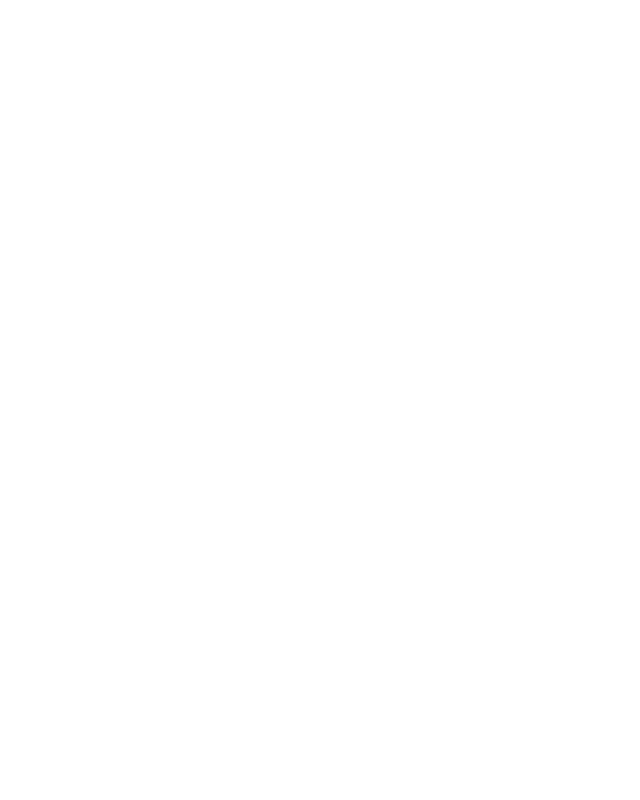
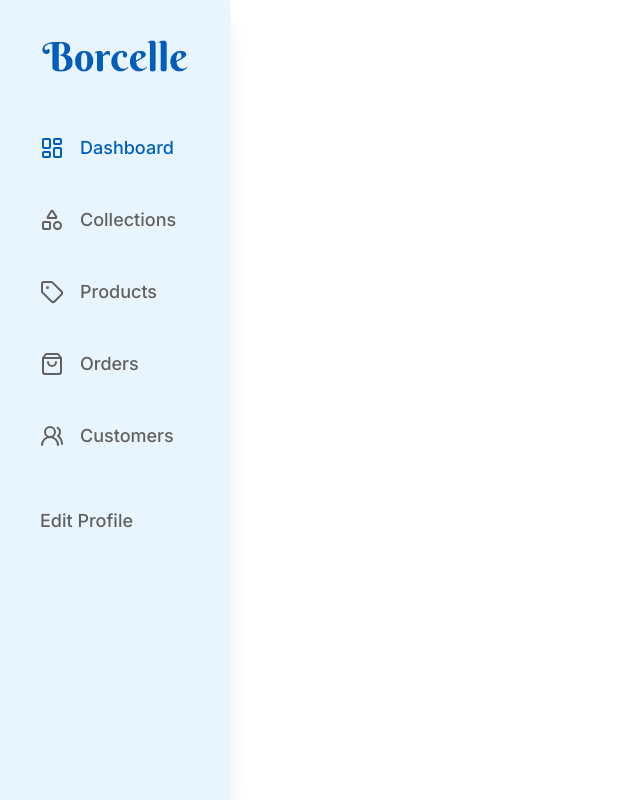
Before and after one commit to Shivansh-22866/pushp, a Next.js app: page / in a window 1280 px wide. Shown: the whole page, without its empty margins (0-640 px from the left). Built offline with nearby package versions, Linux system fonts and the light colour scheme.

Commit message:
Navbar Layout

```diff
--- a/app/(dashboard)/layout.tsx
+++ b/app/(dashboard)/layout.tsx
@@ -3,6 +3,8 @@
 import "../globals.css";
 
 import { ClerkProvider } from "@clerk/nextjs";
+import LeftSideBar from "../components/layout/LeftSideBar";
+import TopBar from "../components/layout/TopBar";
 
 const inter = Inter({ subsets: ["latin"] });
 
@@ -19,7 +21,15 @@
   return (
     <ClerkProvider>
       <html lang="en">
-        <body className={inter.className}>{children}</body>
+        <body className={inter.className}>
+            <div className="flex max-lg:flex-col text-grey-1">
+                <LeftSideBar/>
+                <TopBar/>
+                <div className="flex-1">
+                    {children}
+                </div>
+            </div>
+        </body>
       </html>
     </ClerkProvider>
   );
--- /dev/null
+++ b/app/components/layout/LeftSideBar.tsx
@@ -0,0 +1,34 @@
+"use client"
+
+import React from 'react'
+import Image from 'next/image'
+import { navLinks } from '@/lib/constants'
+import Link from 'next/link'
+import { UserButton } from '@clerk/nextjs'
+import { usePathname } from 'next/navigation'
+
+const LeftSideBar = () => {
+  const pathName = usePathname()
+  return (
+    <div className='h-screen left-0 top-0 sticky p-10 flex flex-col gap-16 bg-blue-2 shadow-xl max-lg:hidden'>
+        <Image src="/logo.png" alt='logo' width={150} height={70}/>
+        <div className='flex flex-col gap-12'>
+        {navLinks.map((link) => (
+          <Link
+            href={link.url}
+            key={link.label}
+            className={`flex items-center gap-4 text-body-medium ${pathName === link.url ? "text-blue-1" : "text-grey-1"}`}
+          >
+            {link.icon} <p>{link.label}</p>
+          </Link>
+        ))}
+        </div>
+        <div className='flex gap-4 text-body-medium items-center'>
+            <UserButton/>
+            <p>Edit Profile</p>
+        </div>
+    </div>
+  )
+}
+
+export default LeftSideBar
--- /dev/null
+++ b/app/components/layout/TopBar.tsx
@@ -0,0 +1,50 @@
+"use client"
+
+import React, { useState } from 'react'
+import Image from 'next/image'
+import Link from 'next/link'
+import { navLinks } from '@/lib/constants'
+import { UserButton } from '@clerk/nextjs'
+import { Menu } from 'lucide-react'
+import { usePathname } from 'next/navigation'
+
+const TopBar = () => {
+  const [dropdownMenu, setDropDownMenu] = useState(false);
+  const pathName = usePathname()
+  return (
+    <div className='sticky top-0 z-20 w-full flex justify-between items-center px-8 py-4 bg-blue-2 shadow-xl lg:hidden'>
+        <Image src="/logo.png" alt='logo' width={150} height={70}/>
+        <div className='flex gap-8 max-md:hidden'>
+        {navLinks.map((link) => (
+          <Link
+            href={link.url}
+            key={link.label}
+            className={`flex gap-4 text-body-medium ${pathName === link.url ? "text-blue-1" : "text-grey-1"}`}
+          >
+            <p>{link.label}</p>
+          </Link>
+        ))}
+        </div>
+        <div className='relative flex gap-4 items-center'>
+            <Menu className='cursor-pointer md:hidden' onClick={() => setDropDownMenu(!dropdownMenu)}/>
+            {dropdownMenu && (
+                <div className='absolute top-10 right-6 flex flex-col gap-8 p-5 bg-white shadow-xl rounded-lg'>
+                    {navLinks.map((link) => (
+                    <Link
+                        href={link.url}
+                        key={link.label}
+                        className={`flex gap-4 text-body-medium`}
+                    >
+                        {link.icon} <p>{link.label}</p>
+                    </Link>
+                    ))}
+                </div>
+            )}
+            <UserButton/>
+            <p className='max-lg:hidden'>Edit Profile</p>
+        </div>
+    </div>
+  )
+}
+
+export default TopBar
--- /dev/null
+++ b/lib/constants.tsx
@@ -0,0 +1,35 @@
+import {
+    LayoutDashboard,
+    Shapes,
+    ShoppingBag,
+    Tag,
+    UsersRound,
+  } from "lucide-react";
+
+  export const navLinks = [
+    {
+      url: "/",
+      icon: <LayoutDashboard />,
+      label: "Dashboard",
+    },
+    {
+      url: "/collections",
+      icon: <Shapes />,
+      label: "Collections",
+    },
+    {
+      url: "/products",
+      icon: <Tag />,
+      label: "Products",
+    },
+    {
+      url: "/orders",
+      icon: <ShoppingBag />,
+      label: "Orders",
+    },
+    {
+      url: "/customers",
+      icon: <UsersRound />,
+      label: "Customers",
+    },
+  ];
--- a/package.json
+++ b/package.json
@@ -10,6 +10,7 @@
   },
   "dependencies": {
     "@clerk/nextjs": "^5.4.1",
+    "lucide-react": "^0.438.0",
     "next": "14.2.7",
     "react": "^18",
     "react-dom": "^18"
```
Also changed, not shown: 1 other file (tests, documents, lock files or other folders).
